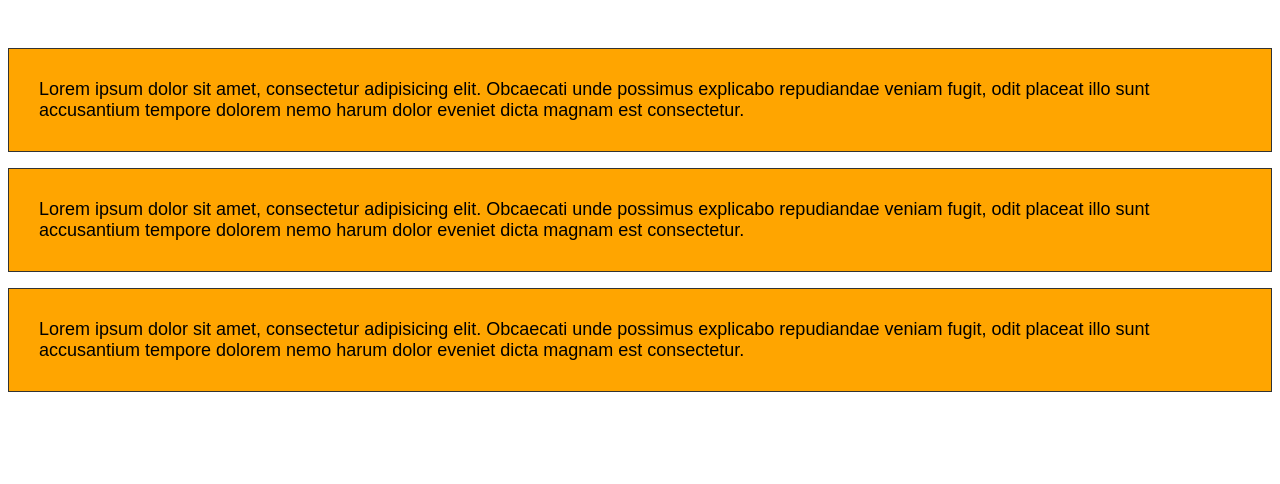
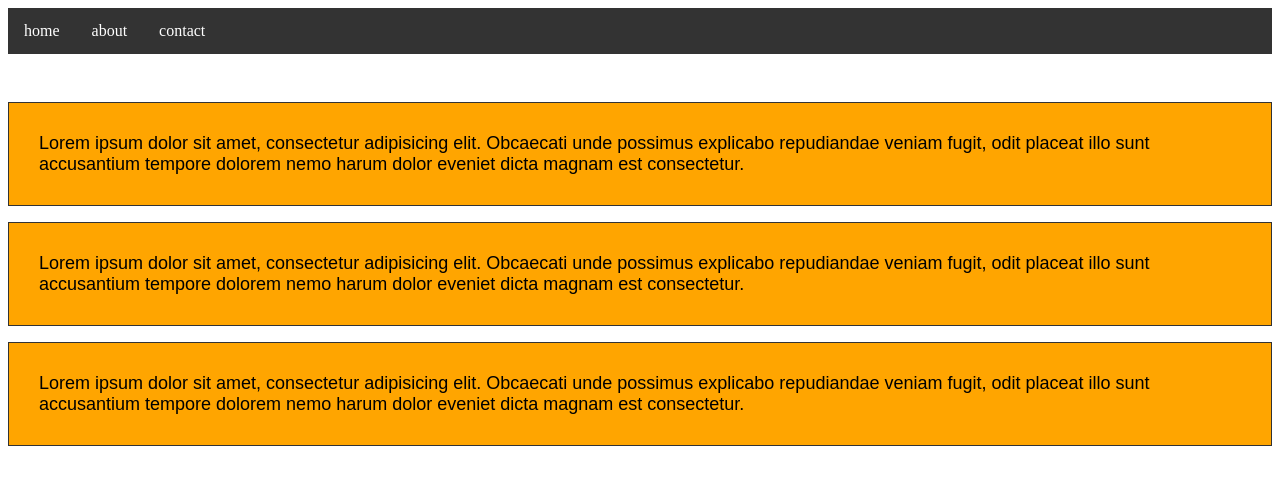
Before and after one commit to GodwinYeboah1/sample, a plain HTML site: page index.html in a window 1280 px wide. Drawn offline with Linux system fonts and the light colour scheme.

Commit message:
added a new menu bar and style it

```diff
--- a/index.css
+++ b/index.css
@@ -12,6 +12,32 @@
   margin: 3rem 0 1rem 0;
 }
 
+/* menu bar   */
+ul {
+    list-style-type: none;
+    margin: 0;
+    padding: 0;
+    overflow: hidden;
+    background-color: #333;
+}
+
+li {
+    float: left;
+}
+
+li a {
+    display: block;
+    color: white;
+    text-align: center;
+    padding: 14px 16px;
+    text-decoration: none;
+}
+
+li a:hover {
+    background-color: #111;
+}
+
+/* media view ports bellow */
 @media only screen and (max-width:1300px){
    .content {
      background-color: orange;
--- a/index.html
+++ b/index.html
@@ -7,6 +7,15 @@
     <script type="text/javascript" src="index.js"></script>
   </head>
   <body>
+    <div>
+      <nav>
+        <ul>
+          <li><a href="">home</a></li>
+          <li><a href="">about</a></li>
+          <li><a href="">contact</a></li>
+        </ul>
+      </nav>
+    </div>
     <div class="content top">
       Lorem ipsum dolor sit amet, consectetur adipisicing elit. Obcaecati unde possimus explicabo repudiandae veniam fugit, odit placeat illo sunt accusantium tempore dolorem nemo harum dolor eveniet dicta magnam est consectetur.
     </div>
```
